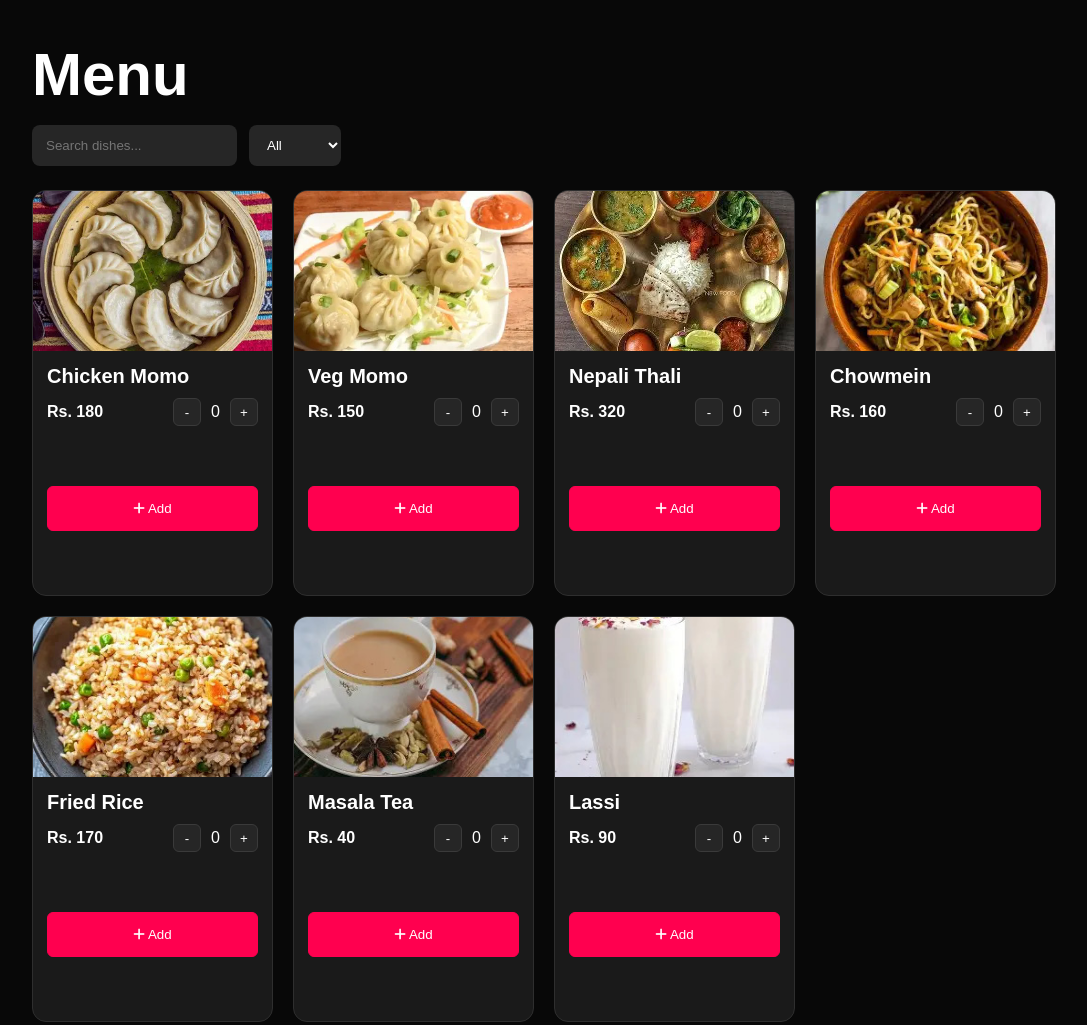
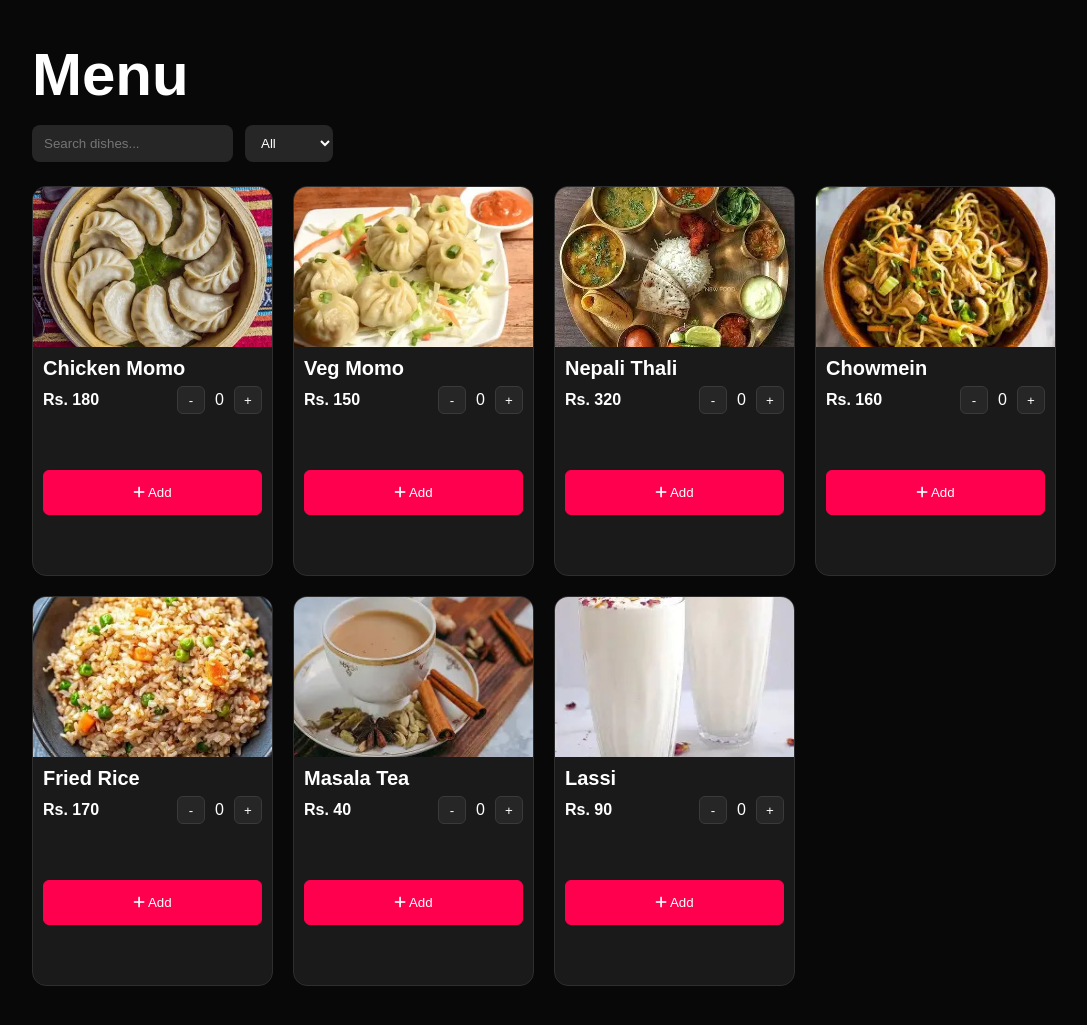
Before and after one commit to ATY25/SampleDisplay, a plain HTML site: page index.html in a window 1280 px wide. Shown: the part 820-1845 px from the top of the page, without its empty margins (96-1183 px from the left). Drawn offline with Linux system fonts and the light colour scheme.

Commit message:
css update

```diff
--- a/style.css
+++ b/style.css
@@ -64,11 +64,11 @@ nav ul li a:hover::after{ width:100%; }
 /* Menu */
 #menu{ padding:50px 0; }
 .menu-controls{ display:flex; gap:12px; margin:16px 0 24px; }
-.menu-controls input, .menu-controls select{ background:#262626; border:0; outline:none; color:#fff; padding:12px 14px; border-radius:8px; }
+.menu-controls input, .menu-controls select{ background:#262626; border:0; outline:none; color:#fff; padding:10px 12px; border-radius:8px; }
 .menu-grid{ display:grid; grid-template-columns:repeat(auto-fit,minmax(240px,1fr)); gap:20px; }
 .menu-card{ background:#1a1a1a; border:1px solid #2e2e2e; border-radius:14px; overflow:hidden; display:flex; flex-direction:column; }
 .menu-card img{ width:100%; height:160px; object-fit:cover; }
-.menu-card-body{ padding:14px; display:flex; flex-direction:column; gap:10px; }
+.menu-card-body{ padding:10px; display:flex; flex-direction:column; gap:6px; }
 .menu-card h3{ font-size:20px; }
 .menu-meta{ display:flex; align-items:center; justify-content:space-between; }
 .price{ font-weight:600; }
@@ -129,7 +129,7 @@ form input, form textarea{ width:100%; border:0; outline:none; background:#26262
 /* Small screens */
 nav .fas{ display:none; }
 @media only screen and (max-width: 600px){
-  #header{ background-image:url(images/bky.jpg); }
+  #header{ background-image:url(images/bkys.jpg); }
   .header-text{ margin-top:100px; font-size:16px; }
   .header-text h1{ font-size:30px; }
   nav .fas{ display:block; font-size:25px; }
```
